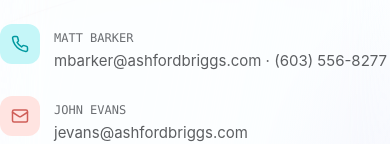
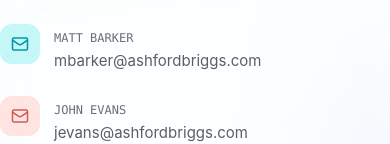
Before and after one commit to Vybecode-LTD/Paladin, a React (Vite) app in the folder frontend/: page /contact in a window 390 px wide. Shown: the part 599-743 px from the top of the page. Built offline with nearby package versions, Linux system fonts and the light colour scheme.

Commit message:
Remove Matt Barker's phone number from the site
Drops "(603) 556-8277" from the Contact page's direct-channels list
(and the matching docs/content/contact.md reference copy). The entry
now links mailto: like the other contacts instead of tel:, and the
now-unused Phone icon import is dropped.

```diff
--- a/frontend/src/pages/Contact.tsx
+++ b/frontend/src/pages/Contact.tsx
@@ -1,6 +1,6 @@
 import { useState } from "react";
 import { motion } from "framer-motion";
-import { Mail, Phone, Linkedin, MapPin } from "lucide-react";
+import { Mail, Linkedin, MapPin } from "lucide-react";
 import { api } from "@/lib/api";
 import Seo from "@/components/Seo";
 import Waveform from "@/components/Waveform";
@@ -60,7 +60,7 @@ export default function Contact() {
                 {[
                   { icon: Mail, glyph: "blue", label: "General inquiries", value: "inquiries@ashfordbriggs.com", href: "mailto:inquiries@ashfordbriggs.com" },
                   { icon: Mail, glyph: "violet", label: "Sales & trials", value: "info@ashfordbriggs.com", href: "mailto:info@ashfordbriggs.com" },
-                  { icon: Phone, glyph: "cyan", label: "Matt Barker", value: "mbarker@ashfordbriggs.com · (603) 556-8277", href: "tel:+16035568277" },
+                  { icon: Mail, glyph: "cyan", label: "Matt Barker", value: "mbarker@ashfordbriggs.com", href: "mailto:mbarker@ashfordbriggs.com" },
                   { icon: Mail, glyph: "coral", label: "John Evans", value: "jevans@ashfordbriggs.com", href: "mailto:jevans@ashfordbriggs.com" },
                   { icon: Linkedin, glyph: "amber", label: "LinkedIn", value: "ashford-briggs-llc", href: "https://linkedin.com/company/ashford-briggs-llc" },
                   { icon: MapPin, glyph: "coral", label: "HQ", value: "Jacksonville, FL · Founded 2026", href: undefined },
```
Also changed, not shown: 1 other file (tests, documents, lock files or other folders).
